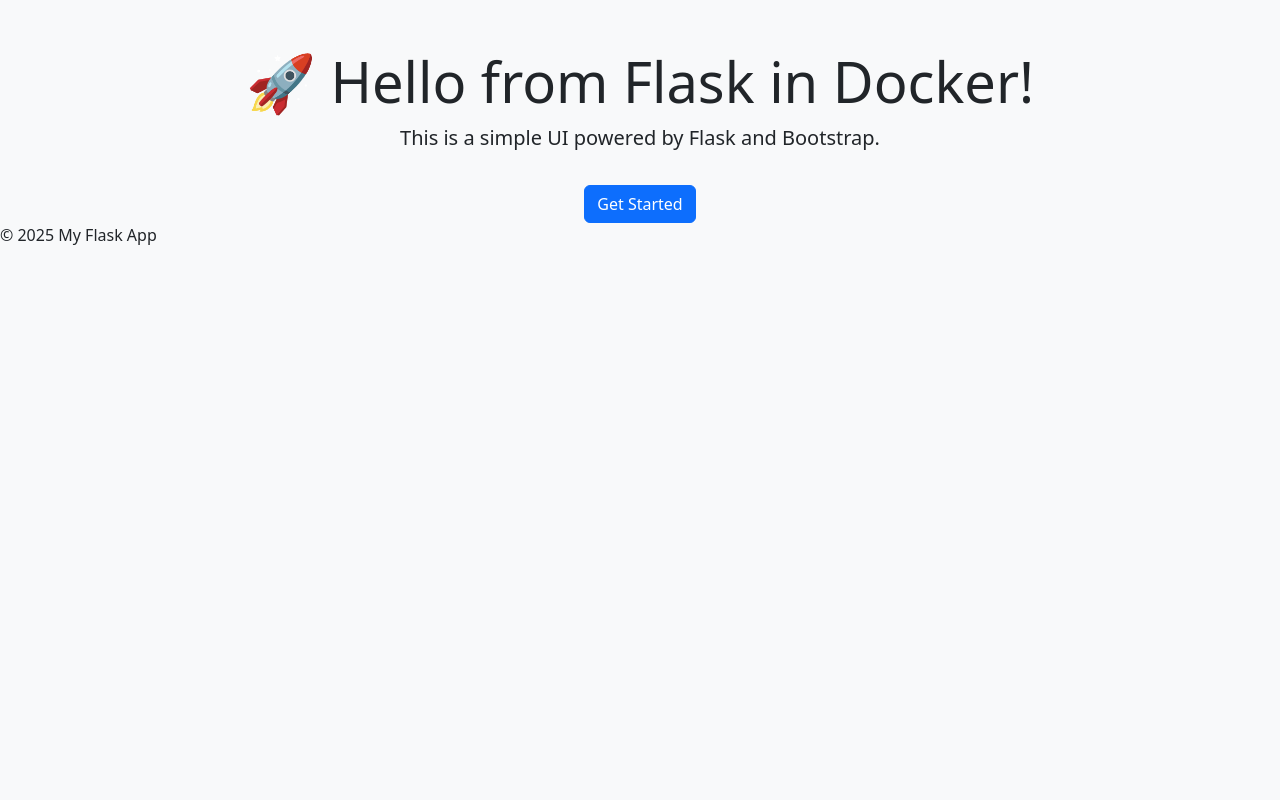
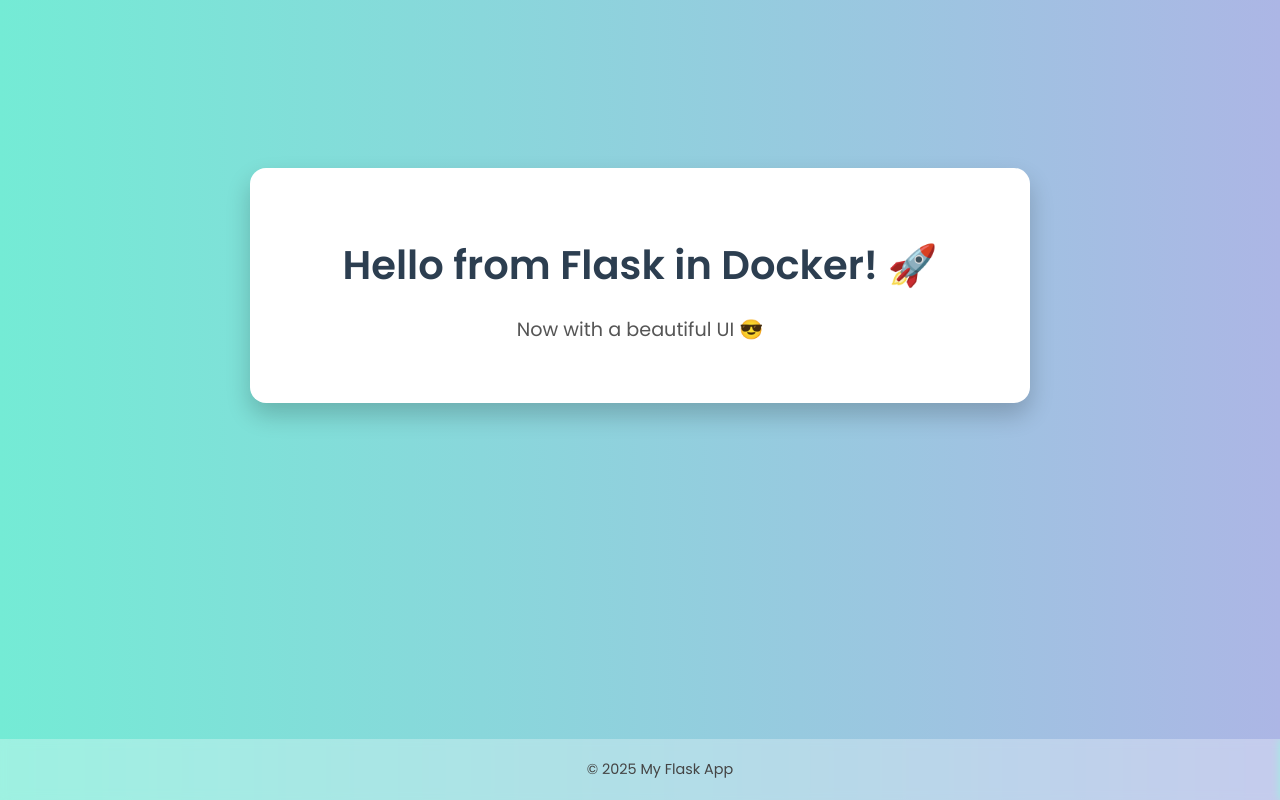
Before and after one commit to kushvanth7/flask-devops-app, a Flask app: page / in a window 1280 px wide. Run offline with Flask 3, Linux system fonts and the light colour scheme.

Commit message:
Update index.html

```diff
--- a/app/templates/index.html
+++ b/app/templates/index.html
@@ -2,17 +2,70 @@
 <html lang="en">
 <head>
     <meta charset="UTF-8">
-    <title>Flask Docker UI</title>
-    <link href="https://cdn.jsdelivr.net/npm/bootstrap@5.3.0/dist/css/bootstrap.min.css" rel="stylesheet">
+    <title>My Flask Docker App</title>
+    <link href="https://fonts.googleapis.com/css2?family=Poppins:wght@400;600&display=swap" rel="stylesheet">
+    <style>
+        body {
+            font-family: 'Poppins', sans-serif;
+            text-align: center;
+            margin: 0;
+            padding: 0;
+            background: linear-gradient(to right, #74ebd5, #acb6e5);
+            min-height: 100vh;
+            display: flex;
+            flex-direction: column;
+            justify-content: center;
+        }
+
+        .container {
+            padding: 40px;
+            background: white;
+            width: 60%;
+            max-width: 700px;
+            margin: auto;
+            border-radius: 16px;
+            box-shadow: 0 12px 24px rgba(0, 0, 0, 0.2);
+            transition: transform 0.3s ease, box-shadow 0.3s ease;
+        }
+
+        .container:hover {
+            transform: translateY(-5px);
+            box-shadow: 0 16px 32px rgba(0, 0, 0, 0.25);
+        }
+
+        h1 {
+            color: #2c3e50;
+            font-size: 2.5em;
+            margin-bottom: 20px;
+        }
+
+        p {
+            color: #555;
+            font-size: 1.2em;
+        }
+
+        footer {
+            margin-top: auto;
+            padding: 20px;
+            font-size: 0.9em;
+            color: #444;
+            background: rgba(255, 255, 255, 0.3);
+            backdrop-filter: blur(5px);
+            position: relative;
+            bottom: 0;
+            width: 100%;
+            text-align: center;
+        }
+    </style>
 </head>
-<body class="bg-light">
-    <div class="container mt-5 text-center">
-        <h1 class="display-4">🚀 Hello from Flask in Docker!</h1>
-        <p class="lead">This is a simple UI powered by Flask and Bootstrap.</p>
-        <a href="#" class="btn btn-primary mt-3">Get Started</a>
+<body>
+    <div class="container">
+        <h1>Hello from Flask in Docker! 🚀</h1>
+        <p>Now with a beautiful UI 😎</p>
     </div>
-    <footer>
-        &copy; 2025 My Flask App
-    </footer>
+   <footer style="text-align: center;">
+  © 2025 My Flask App
+   </footer>
+
 </body>
 </html>
```
